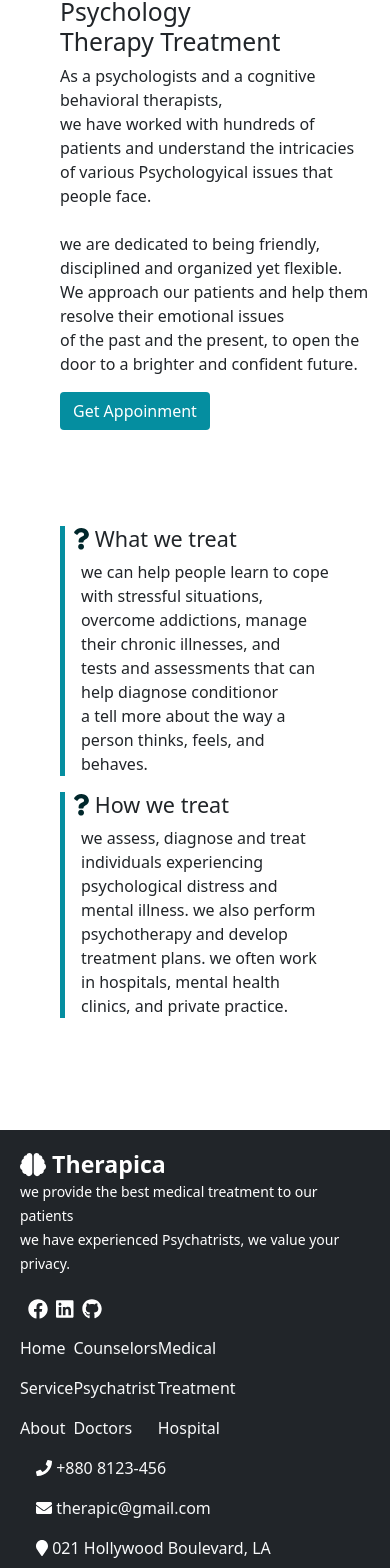
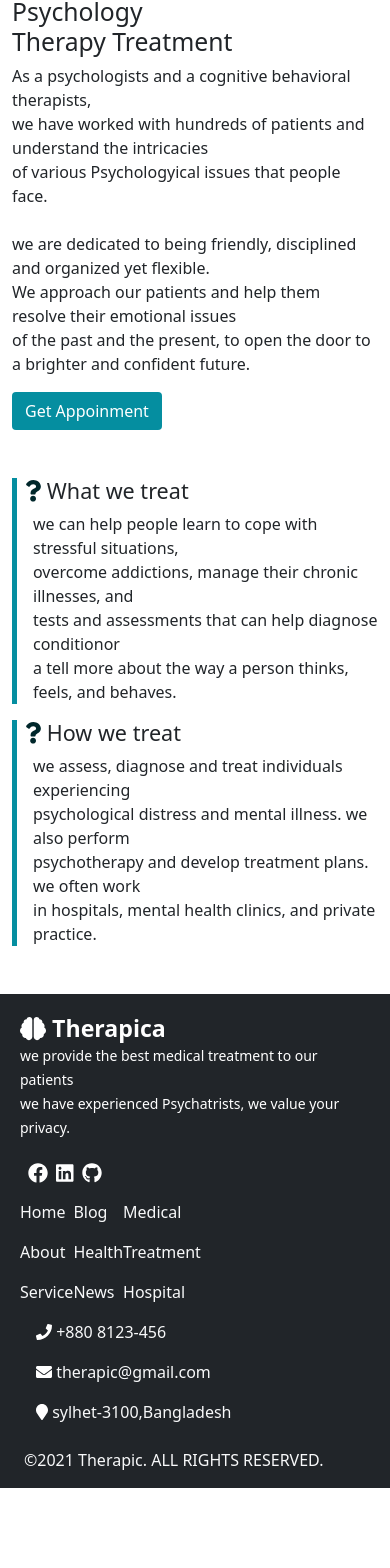
Before and after one commit to ShahidaMahtab/Therapic-MentalHealth, a React (Create React App) app: page /about in a window 390 px wide. Shown: the part 420-1988 px from the top of the page. After the commit the page ends 1908 px from the top, so only its background shows below. Built offline with nearby package versions, Linux system fonts and the light colour scheme; no server answers.

Commit message:
responsive fixed

```diff
--- a/src/components/About/About.js
+++ b/src/components/About/About.js
@@ -11,7 +11,7 @@ const About = () => {
         <div>
           <img src={about} alt="" className="img-fluid" />
         </div>
-        <div className="pb-5 ps-5">
+        <div className="pb-5 ps-lg-5">
           <p className="">
             <small className="text-clr text-capitalize fw-bold">About us</small>
           </p>
@@ -31,7 +31,7 @@ const About = () => {
           <button className="btn btn-clr text-white">Get Appoinment</button>
         </div>
       </div>
-      <div className="d-lg-flex justify-content-center p-5">
+      <div className="d-lg-flex justify-content-center mt-lg-5">
         <div className="pe-lg-5" style={{ borderLeft: "5px solid #058ea0" }}>
           <h4 className="ms-2">{queIcon} What we treat</h4>
           <p className="ms-3 text-wrap">
--- a/src/components/Blog/Blog.js
+++ b/src/components/Blog/Blog.js
@@ -17,7 +17,7 @@ const Blog = () => {
         </p>
         <h2 className="fw-bold header-text text-center">Our Latest News</h2>
       </div>
-      <div className="my-5 mx-auto px-5">
+      <div className="my-5 mx-auto">
         <Row xs={1} md={2} lg={3} className="mx-auto gy-5">
           {articles.map((article) => (
             <News article={article} key={article.id}></News>
--- a/src/components/Case/Case.js
+++ b/src/components/Case/Case.js
@@ -6,7 +6,10 @@ const Case = ({ cases }) => {
   return (
     <div>
       <Col>
-        <Card className="border border-0 mx-auto" style={{ width: "16rem" }}>
+        <Card
+          className="border border-0 mx-auto h-100"
+          style={{ width: "16rem" }}
+        >
           <div className="btn-clr w-25 ms-3 rounded">
             <img src={img} alt="" className="img-fluid py-1 ps-3" />
           </div>
--- a/src/components/Cases/Cases.js
+++ b/src/components/Cases/Cases.js
@@ -15,7 +15,7 @@ const Cases = () => {
           We have Solved More Than 90 % Cases Successfully
         </h2>
       </div>
-      <div className="">
+      <div className="mx-auto">
         <Row xs={1} md={2} lg={4} className="mx-auto">
           {cases.map((cs) => (
             <Case cases={cs} key={cs.id}></Case>
--- a/src/components/Doctor/Doctor.js
+++ b/src/components/Doctor/Doctor.js
@@ -6,7 +6,7 @@ const Doctor = ({ doctor }) => {
   return (
     <div>
       <Col>
-        <Card className="h-100" style={{ width: "16rem" }}>
+        <Card className="h-100 mx-auto shadow" style={{ width: "16rem" }}>
           <Card.Img variant="top" src={img} className="img-fluid" />
           <Card.Body>
             <Card.Title>{name}</Card.Title>
--- a/src/components/Doctors/Doctors.js
+++ b/src/components/Doctors/Doctors.js
@@ -10,9 +10,9 @@ const Doctors = () => {
       .then((data) => setDoctors(data));
   }, []);
   return (
-    <Container className="my-5 mx-auto text-center pt-5">
-      <div>
-        <p className="pt-4 lh-1 text-center">
+    <Container className="my-5 mx-auto text-center py-5">
+      <div className="pb-5">
+        <p className="lh-1 text-center">
           <small className="text-clr text-capitalize fw-bold">
             Our Counselors
           </small>
@@ -22,12 +22,7 @@ const Doctors = () => {
         </h2>
       </div>
       <div>
-        <Row
-          xs={1}
-          md={3}
-          lg={4}
-          className="mb-4 mx-auto ps-4 ps-lg-0 py-lg-5 g-4"
-        >
+        <Row xs={1} md={3} lg={4} className="mb-4 mx-auto g-4">
           {doctors.map((doctor) => (
             <Doctor key={doctor.id} doctor={doctor}></Doctor>
           ))}
--- a/src/components/Footer/Footer.js
+++ b/src/components/Footer/Footer.js
@@ -63,21 +63,21 @@ const Footer = () => {
                 Home
               </Nav.Link>
               <Nav.Link href="#link" className="text-light">
-                Service
+                About
               </Nav.Link>
               <Nav.Link href="#link" className="text-light">
-                About
+                Service
               </Nav.Link>
             </div>
             <div>
               <Nav.Link href="#home" className="text-light">
-                Counselors
+                Blog
               </Nav.Link>
               <Nav.Link href="#link" className="text-light">
-                Psychatrist
+                Health
               </Nav.Link>
               <Nav.Link href="#link" className="text-light">
-                Doctors
+                News
               </Nav.Link>
             </div>
             <div>
@@ -100,7 +100,7 @@ const Footer = () => {
               {emailIcon} therapic@gmail.com
             </Nav.Link>
             <Nav.Link href="#link" className="text-light">
-              {locationIcon} 021 Hollywood Boulevard, LA
+              {locationIcon} sylhet-3100,Bangladesh
             </Nav.Link>
           </div>
         </Container>
--- a/src/components/News/News.js
+++ b/src/components/News/News.js
@@ -6,7 +6,7 @@ const News = ({ article }) => {
   return (
     <div>
       <Col>
-        <Card className="h-100 shadow-lg">
+        <Card className="h-100 shadow-lg mx-auto" style={{ width: "18rem" }}>
           <Card.Img variant="top" src={img} className="img-fluid" />
           <Card.Body>
             <Card.Text className="text-secondary text-success fw-bold my-0">
--- a/src/components/Register/Register.js
+++ b/src/components/Register/Register.js
@@ -98,7 +98,7 @@ const Register = () => {
                 <span className="text-danger">This field is required</span>
               )}
             </div>
-            <label htmlFor="inputPassword" className="">
+            <label htmlFor="inputPassword">
               password
             </label>
           </div>
--- a/src/components/ServiceDetails/ServiceDetails.js
+++ b/src/components/ServiceDetails/ServiceDetails.js
@@ -14,8 +14,8 @@ const ServiceDetails = () => {
     (service) => service.id === parseInt(serviceid)
   );
   return (
-    <Container className="mt-5">
-      <h2 className="pt-5 header-text fw-bold text-center mb-5">
+    <Container className="mt-5 h-100">
+      <h2 className="pt-5 header-text fw-bold text-center mb-5 text-uppercase">
         {matchedId?.title}
       </h2>
       <div className="d-flex justify-content-center">
```
